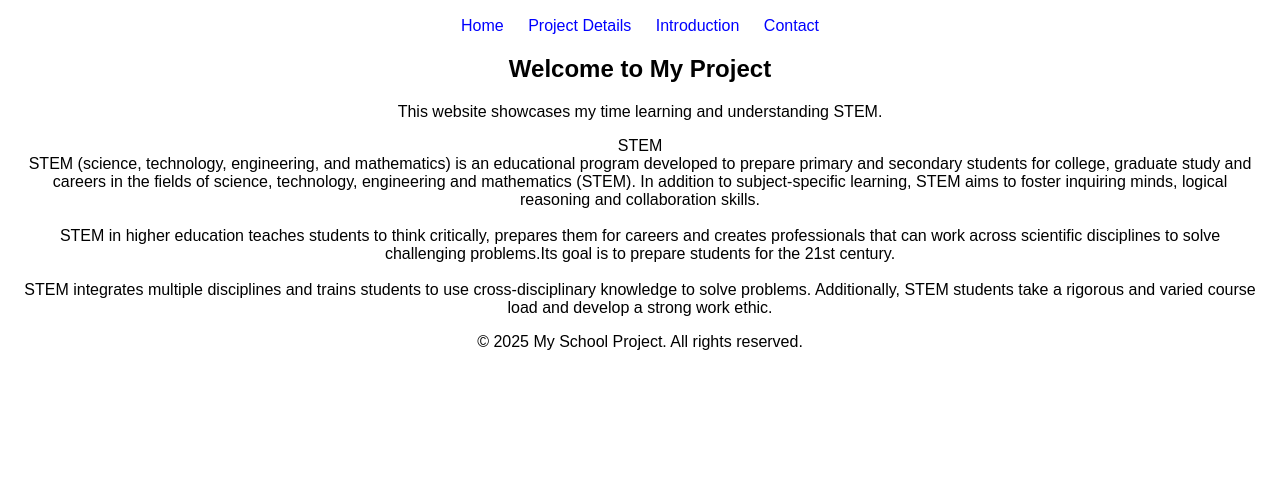
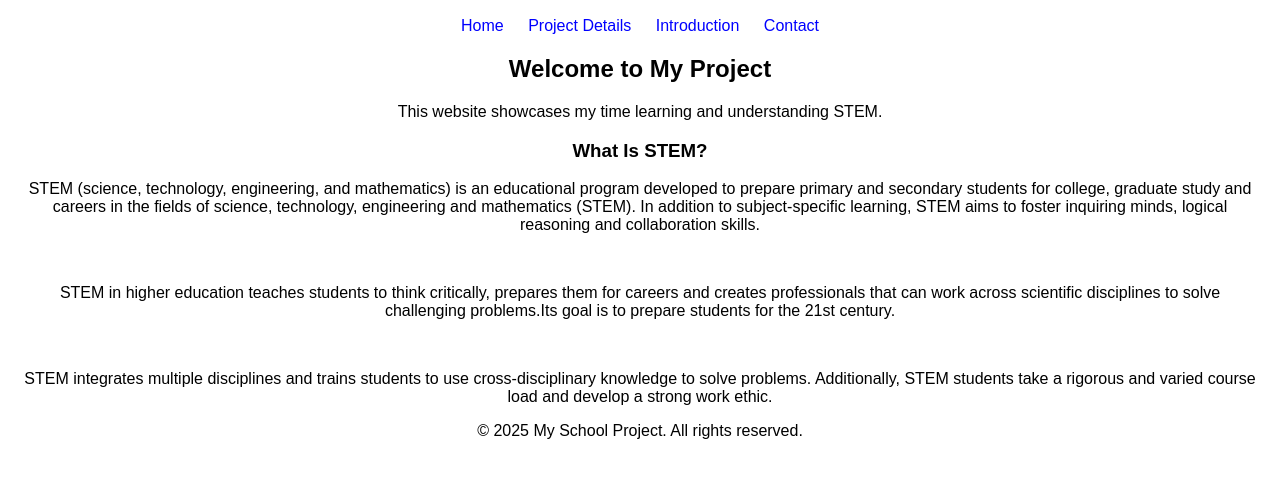
Before and after one commit to chowzhehao/chowzhehao.github.io, a plain HTML site: page index.html in a window 1280 px wide. Shown: the part 101-578 px from the top of the page. Drawn offline with Linux system fonts and the light colour scheme.

Commit message:
Update index.html

```diff
--- a/index.html
+++ b/index.html
@@ -32,16 +32,16 @@
 
   <article>
     <header>
-      STEM
+    <H3>What Is STEM?</H3>
     </header>
     <section>
-      STEM (science, technology, engineering, and mathematics) is an educational program developed to prepare primary and secondary students for college, graduate study and careers in the fields of science, technology, engineering and mathematics (STEM). In addition to subject-specific learning, STEM aims to foster inquiring minds, logical reasoning and collaboration skills.
+    <p>STEM (science, technology, engineering, and mathematics) is an educational program developed to prepare primary and secondary students for college, graduate study and careers in the fields of science, technology, engineering and mathematics (STEM). In addition to subject-specific learning, STEM aims to foster inquiring minds, logical reasoning and collaboration skills.</p>
     </section>
     <section>
-      <br>STEM in higher education teaches students to think critically, prepares them for careers and creates professionals that can work across scientific disciplines to solve challenging problems.Its goal is to prepare students for the 21st century.
+      <br><p>STEM in higher education teaches students to think critically, prepares them for careers and creates professionals that can work across scientific disciplines to solve challenging problems.Its goal is to prepare students for the 21st century.</p>
     </section>
     <section>
-      <br>STEM integrates multiple disciplines and trains students to use cross-disciplinary knowledge to solve problems. Additionally, STEM students take a rigorous and varied course load and develop a strong work ethic.
+      <br><p>STEM integrates multiple disciplines and trains students to use cross-disciplinary knowledge to solve problems. Additionally, STEM students take a rigorous and varied course load and develop a strong work ethic.</p>
     </section>
   </article>
 
@@ -51,8 +51,3 @@
     </footer>
 </body>
 </html>
-
-
-    </body>
-
-</html>
```
